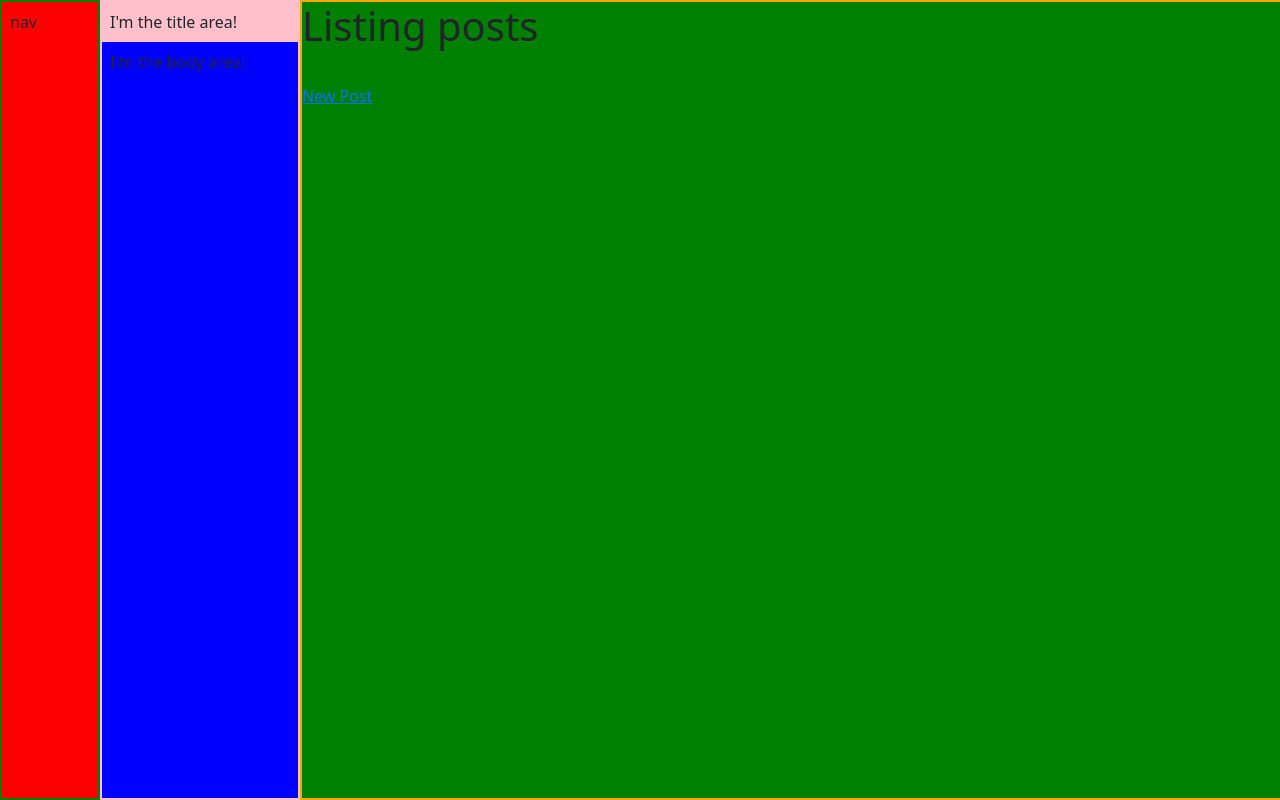
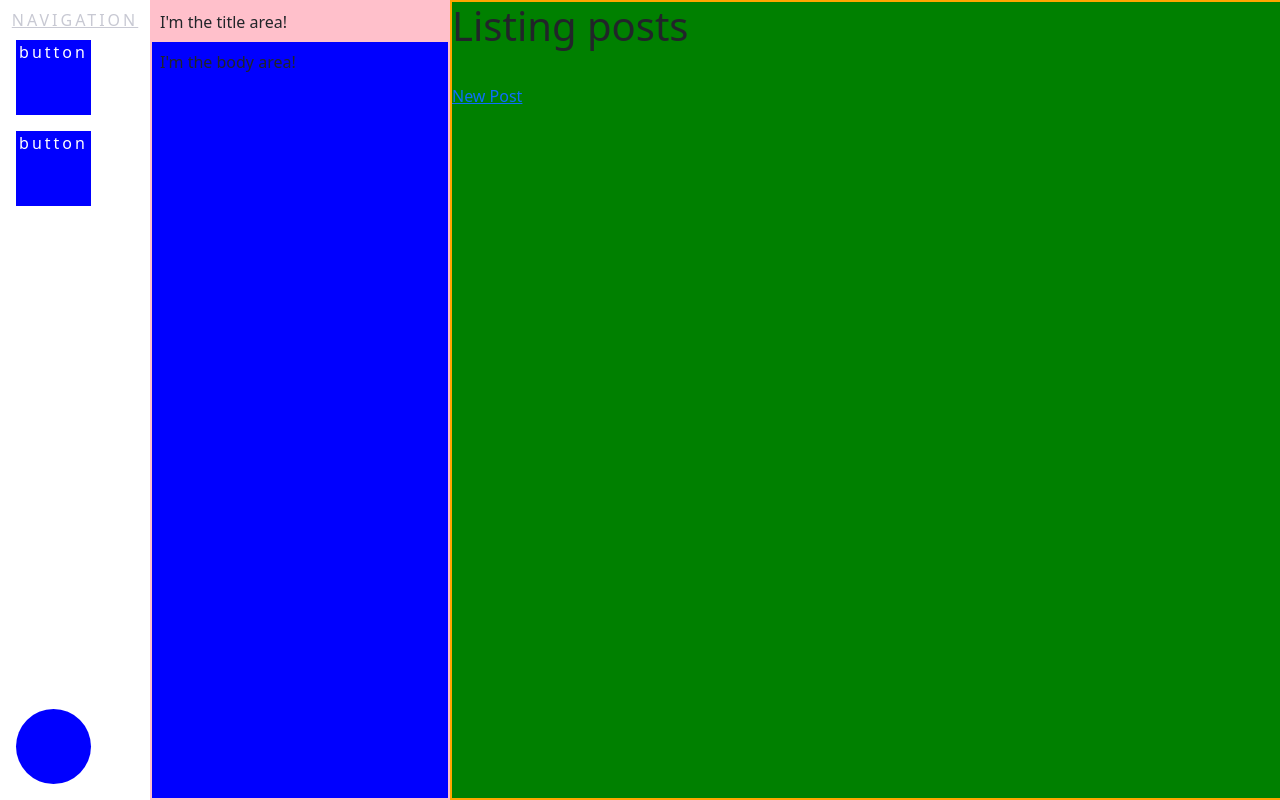
Before and after one commit to onesneakymofo/TrophyGPS, a Rails app: page /posts in a window 1280 px wide. Run offline with Rails 7, Linux system fonts and the light colour scheme; data that the repository does not hold is empty; style sheets or scripts are compiled from the project's sources; parts of the project's set-up code (start-up, migrations or seed data) failed here and were passed over; some libraries are stand-ins or nearby versions.

Commit message:
added nav styling for kevinteen

```diff
--- a/app/assets/stylesheets/base/_styles.scss
+++ b/app/assets/stylesheets/base/_styles.scss
@@ -13,16 +13,21 @@ body {
 }
 
 .nav-bar-layout {
-  background: red;
-  border: 2px green solid;
-  width: 100px;
+  background: #fff;
+  color: #c8c9d3;
+  letter-spacing: 3px;
+  width: 150px;
+  text-align: center;
+  .title {
+    text-decoration: underline;
+  }
 }
 
 .side-bar-layout {
   background: blue;
   border: 2px pink solid;
-  width: 200px;
-  left: 100px;
+  width: 300px;
+  left: 150px;
   .title {
     background: pink;
     width: 100%;
@@ -33,5 +38,20 @@ body {
   background: green;
   border: 2px orange solid;
   width: 100%;
-  left: 300px;
+  left: 450px;
 }
+
+.button {
+  width: 75px;
+  height: 75px;
+  background: blue;
+  color: white;
+}
+
+.avatar {
+  width: 75px;
+  height: 75px;
+  border-radius: 48px;
+  background: blue;
+  color: white;
+}
--- a/app/views/shared/_nav.html.haml
+++ b/app/views/shared/_nav.html.haml
@@ -1,2 +1,5 @@
-.nav-bar-layout.p-2.layout
-  nav
+.nav-bar-layout.p-2.layout.d-flex.flex-column
+  .title NAVIGATION
+  .button.m-2 button
+  .button.m-2 button
+  .avatar.m-2.mt-auto
```
Also changed, not shown: 1 other file.
